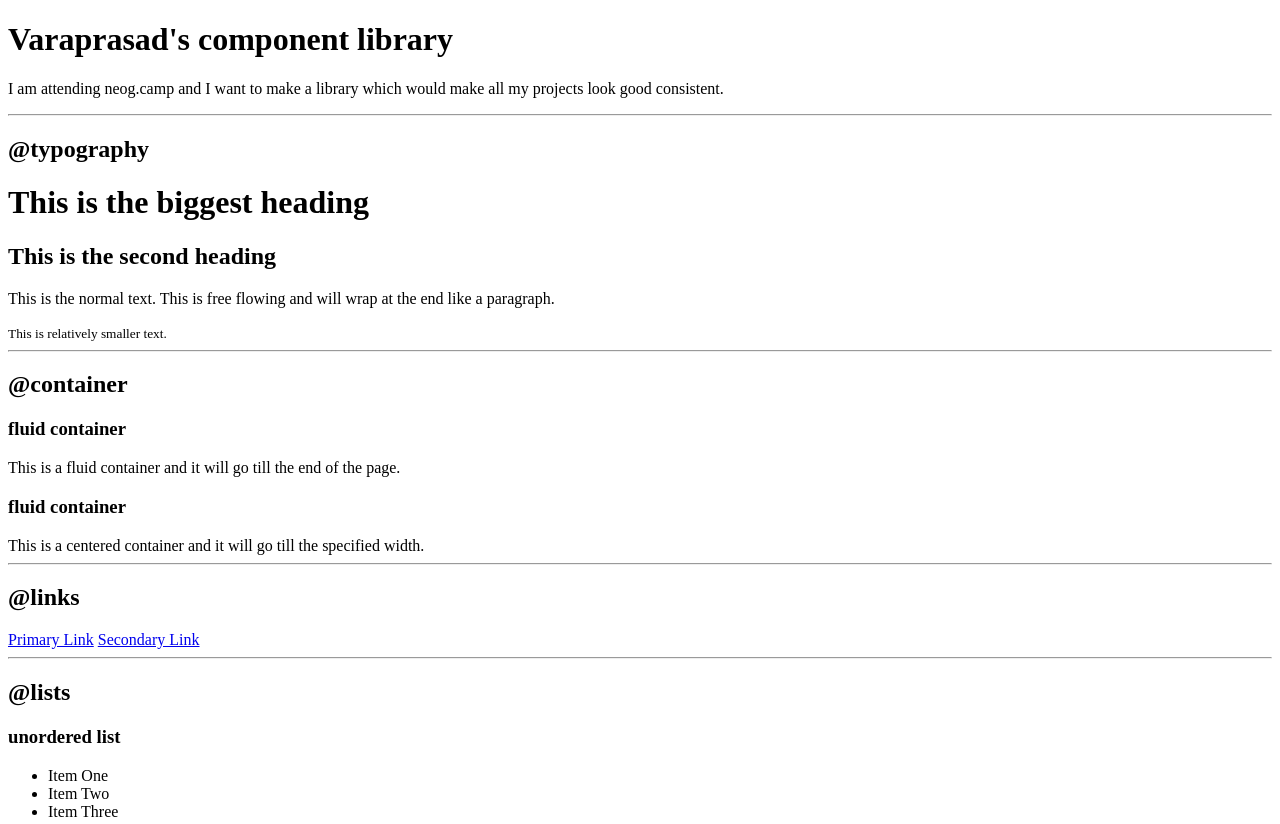
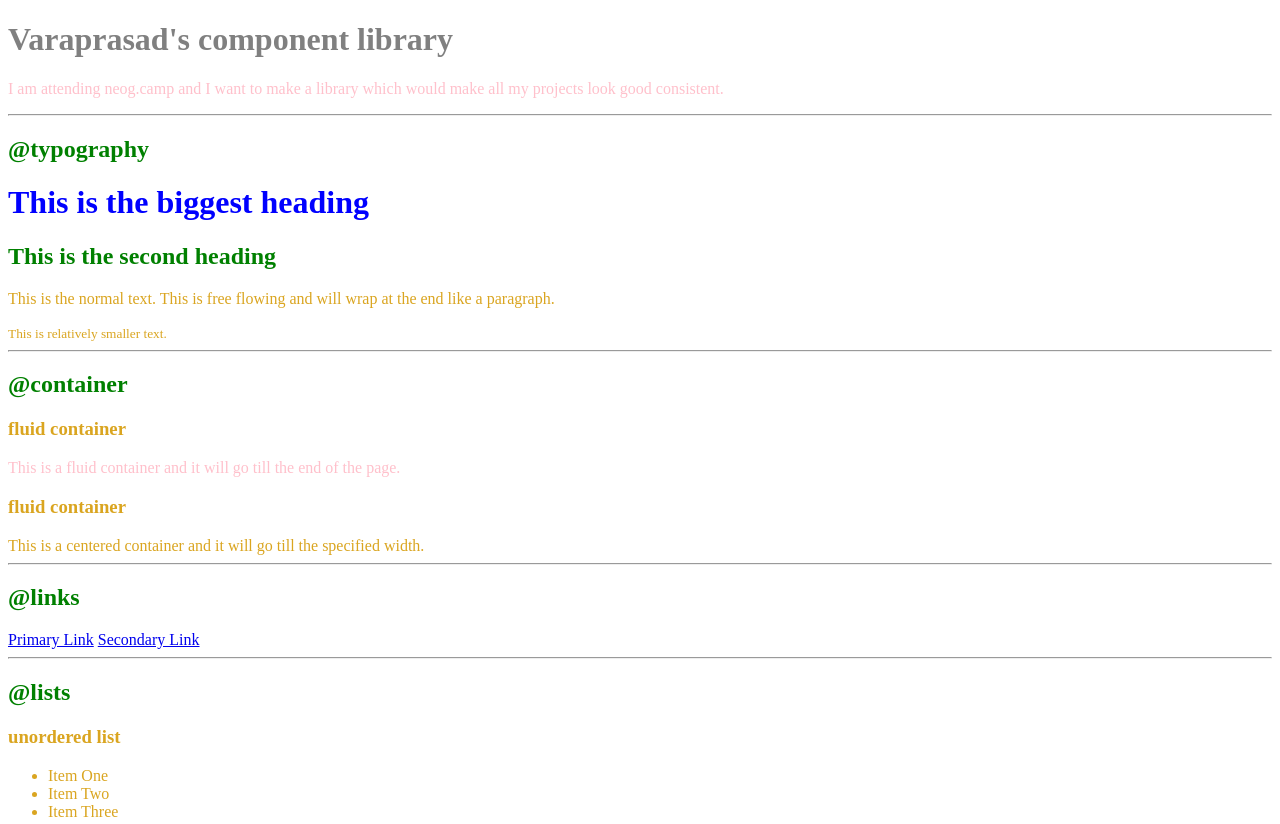
Before and after one commit to Varaprasad-Reddy-144/html-learning, a plain HTML site: page index.html in a window 1280 px wide. Shown: the top 824 px of the page. Drawn offline with Linux system fonts and the light colour scheme.

Commit message:
Added CSS file

```diff
--- a/index.html
+++ b/index.html
@@ -6,12 +6,18 @@
     <meta http-equiv="X-UA-Compatible" content="IE=edge">
     <meta name="viewport" content="width=device-width, initial-scale=1.0">
     <title>Component Library</title>
+    <!-- <style>
+        body {
+            color: red;
+        }
+    </style> -->
+    <link href="styles.css" rel="stylesheet" />
 </head>
 
 <body>
-    <h1>Varaprasad's component library</h1>
+    <h1 id="lib-header">Varaprasad's component library</h1>
 
-    <p>I am attending neog.camp and I want to make a library which would make all my projects look good consistent.</p>
+    <p class="para">I am attending neog.camp and I want to make a library which would make all my projects look good consistent.</p>
     <hr>
 
     <h2>@typography</h2>
@@ -26,7 +32,7 @@
     <h2>@container</h2>
 
     <h3>fluid container</h3>
-    <div>This is a fluid container and it will go till the end of the page.</div>
+    <div class="para">This is a fluid container and it will go till the end of the page.</div>
 
     <h3>fluid container</h3>
     <div>This is a centered container and it will go till the specified width.</div>
--- /dev/null
+++ b/styles.css
@@ -0,0 +1,19 @@
+body {
+ color: goldenrod;
+}
+
+h1 {
+    color: blue;
+}
+
+h2 {
+    color: green;
+}
+
+#lib-header {
+    color: gray;
+}
+
+.para {
+    color: pink;
+}
```
